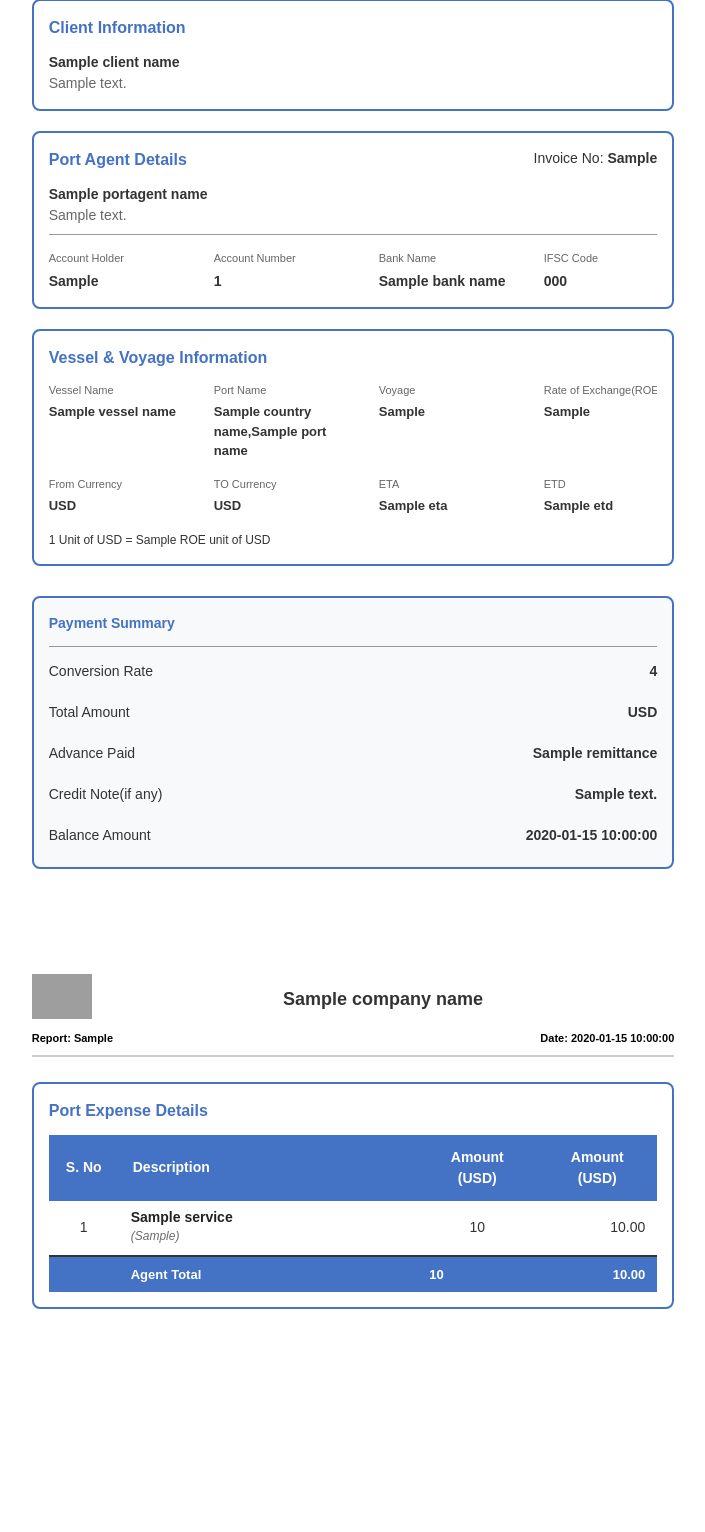
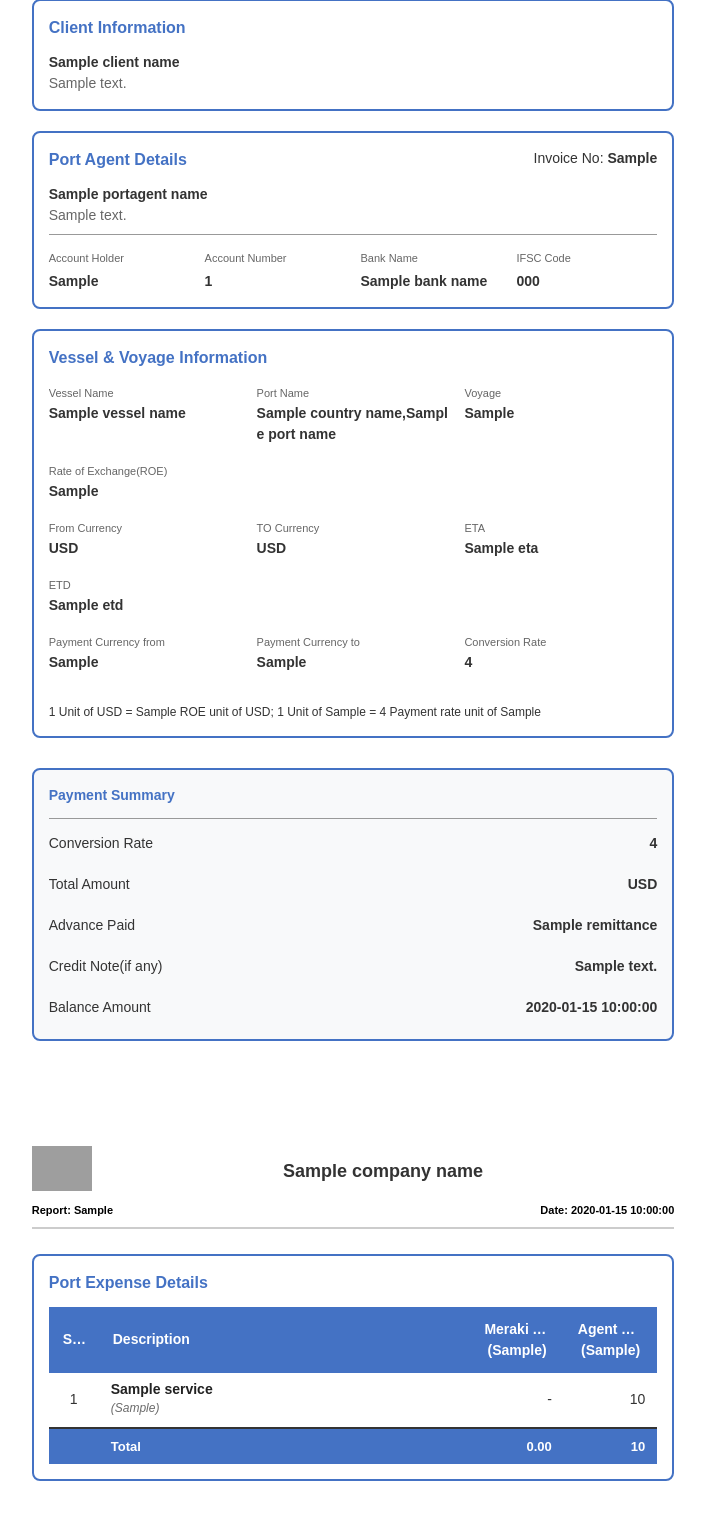
Before and after one commit to merakiops/disbursement-Backend, a Python web app: template app/templates/Report_templates/fda_report_template.html in a window 1280 px wide. Shown: the part 184-1716 px from the top of the page, without its empty margins (287-992 px from the left). Before the commit the page ends 1493 px from the top, so only its background shows below. Run offline with Jinja, Linux system fonts and the light colour scheme; the template is opened without the code that fills it: most values are stand-ins (such as "Sample title", 1, 10 or a date in 2020); grey boxes are pictures that could not be loaded.

Commit message:
pda fda report update

```diff
--- a/app/models/vw_fda_report.py
+++ b/app/models/vw_fda_report.py
@@ -45,3 +45,6 @@ class FdaReport(Base):
     fda_roe = Column(Float)
     fda_currency_from = Column(String)
     fda_currency_to = Column(String)
+    pmt_curr_to = Column(String)
+    pmt_curr_from=Column(String) #for the error msg
+    system_service_charge = Column(JSON)
--- a/app/models/vw_pda_report.py
+++ b/app/models/vw_pda_report.py
@@ -42,3 +42,6 @@ class PdaReport(Base):
     pda_roe = Column(Float)
     pda_currency_from = Column(String)
     pda_currency_to = Column(String)
+    pmt_curr_to = Column(String)
+    system_service_charge = Column(JSON)
+    pmt_curr_from=Column(String) #for the error msg
--- a/app/templates/Report_templates/fda_report_template.html
+++ b/app/templates/Report_templates/fda_report_template.html
@@ -111,8 +111,32 @@
                         <span class="value"><strong>{{etd}}</strong></span>
                     </div>
                 </div>
+
+                <!-- add three more fields to identify the currency conversion -->
+
+                <div class="vessel-labels">
+                    <div class="vessel-item">
+                        <span class="label">Payment Currency from</span>
+                        <span class="value"><strong>{{pmt_curr_from}}</strong></span>
+                    </div>
+                    <div class="vessel-item">
+                        <span class="label">Payment Currency to</span>
+                        <span class="value"><strong>{{pmt_curr_to}}</strong></span>
+                    </div>
+                    <div class="vessel-item">
+                        <span class="label">Conversion Rate</span>
+                        <span class="value"><strong>{{conversion_rate}}</strong></span>
+                    </div>
+                    <div class="vessel-item">
+                        <span class="label"></span>
+                        <span class="value"><strong></strong></span>
+                    </div>
+
+                </div>
+
+
                 <div class="roe-explanation" style="margin-top: 15px;">
-                    1 Unit of {{fda_currency_from}} = {{fda_roe}} ROE unit of {{fda_currency_to}}
+                    1 Unit of {{fda_currency_from}} = {{fda_roe}} ROE unit of {{fda_currency_to}}; 1 Unit of {{pmt_curr_from}} = {{conversion_rate}} Payment rate unit of {{pmt_curr_to}}
                 </div>
             </div>
 
@@ -194,16 +218,23 @@
                     <h3>Port Expense Details</h3>
                 <table class="expense-table">
                     <colgroup>
-                        <col style="width:70px; white-space: nowrap;" />
-                        <col style="width:auto" />
-                        <col style="width:120px" />
+                        <col style="width:50px; white-space: nowrap;" />
+                        <col style="width:auto;" />
+                        <col style="width:12ch;" />
+                        <col style="width:12ch;" />
+                        <!-- <col style="width:12ch;" /> -->
                     </colgroup>
                     <thead>
                         <tr>
                             <th>S.&nbsp;No</th>
                             <th>Description</th>
-                            <th style="text-align: center;">Amount <br />({{fda_currency_from}})</th>
-                            <th style="text-align: center;">Amount <br />({{fda_currency_to}})</th>
+                            <th style="text-align: center;">
+                                Meraki Amount
+                                <br />
+                                ({% if pmt_curr_to %}{{pmt_curr_to}}{% else %}NA{% endif %})
+                            </th>
+                            <th style="text-align: center;">Agent Amount <br />({% if pmt_curr_to %}{{pmt_curr_to}}{% else %}NA{% endif %})</th>
+                            <!-- <th style="text-align: center;">Amount <br />({{fda_currency_to}})</th> wanted only two column -->
                         </tr>
                     </thead>
                     <tbody>
@@ -217,18 +248,30 @@
                                 <div class="service-info">({{ services.info_msg }})</div>
                                 {% endif %}
                             </td>
-                            <td style="text-align: center;">{{ services.total }}</td>
-                            <td style="text-align: right;"><span>{{ "%.2f"|format((services.total * fda_roe) | round(2))
-                                    if services.total and fda_roe else 0 }}</span></td>
+                            <td style="text-align: right;">
+                                {% if system_services and system_services.total and system_services.total|float != 0 %}
+                                {{ "%.2f"|format(system_services.total|float) }}
+                                {% else %}
+                                -
+                                {% endif %}
+                            </td>
+                            <td style="text-align: right;">{{ services.total }}</td>
+                            <!-- <td style="text-align: right;"><span>{{ "%.2f"|format((services.total|float * fda_roe|float)
+                                    | round(2))
+                                    if services.total and fda_roe else 0 }}</span></td>  removed because wanted only two columns-->
                             </tr>
                             {% endfor %}
                             {% if loop.last %}
                             <tr class="total-row">
                                 <td></td>
-                            <td><strong>Agent Total</strong></td>
-                            <td><strong>{{ service_charge.grand_total }}</strong></td>
-                            <td><strong><span>{{ "%.2f"|format((service_charge.grand_total * fda_roe) | round(2)) if
-                                        service_charge.grand_total and fda_roe else 0 }}</span></strong></td>
+                                <td><strong>Total</strong></td>
+                                <td style="text-align: right;">{{ "%.2f"|format(system_service_charge.grand_total|float)
+                                    if system_service_charge.grand_total else "0.00" }}</td>
+                                <td style="text-align: right;"><strong>{{ service_charge.grand_total }}</strong></td>
+                                <!-- <td style="text-align: right;"><strong><span>{{
+                                            "%.2f"|format((service_charge.grand_total|float * fda_roe|float) | round(2))
+                                            if
+                                            service_charge.grand_total and fda_roe else 0 }}</span></strong></td> -->
                             </tr>
                             {% endif %}
                     </tbody>
--- a/app/templates/Report_templates/report_styles.css
+++ b/app/templates/Report_templates/report_styles.css
@@ -184,10 +184,9 @@ hr {
 }
 
 .agent-labels {
-    display: flex;
-    flex-wrap: nowrap;
+    display: grid;
+    grid-template-columns: repeat(4, minmax(0, 1fr));
     gap: 15px;
-    overflow-x: hidden; /* Add horizontal scroll if needed */
 }
 
 .agent-item {
@@ -215,19 +214,35 @@ hr {
 }
 
 /* Vessel Information Flexbox */
-.vessel-labels {
+/* .vessel-labels {
     display: flex;
     flex-wrap: nowrap;
     gap: 15px;
     overflow-x: hidden;
     margin-bottom: 15px;
+} */
+
+/* Vessel Information Flexbox */
+.vessel-labels {
+    display: flex;
+    flex-wrap: wrap;
+    gap: 15px;
+    overflow-x: hidden;
+    margin-bottom: 15px;
 }
 
-.vessel-item {
+/* .vessel-item {
     display: flex;
     flex-direction: column;
     flex: 1;
     min-width: 150px;
+} */
+.vessel-item {
+    flex: 1 1 150px;
+    min-width: 0;
+    word-break: break-all;
+    overflow-wrap: anywhere;
+    white-space: normal;
 }
 
 .vessel-item .label {
@@ -238,12 +253,18 @@ hr {
     hyphens: auto;
 }
 
-.vessel-item .value {
+/* .vessel-item .value {
     color: #333;
     font-size: 13px;
     word-wrap: break-word;
     overflow-wrap: break-word;
     hyphens: auto;
+} */
+
+.vessel-item .value {
+    display: block;
+    word-break: break-all;
+    overflow-wrap: anywhere;
 }
 
 /* Vessel Information Grid */
```
Also changed, not shown: app/api/report_gen_controller.py (+11 -2 lines), app/repo/port_agent_repo.py (+16 -9 lines), app/repo/report_gen_repo.py (+11 -3 lines), app/services/report_service_impl.py (+75 -1 lines), app/templates/Report_templates/pda_report_template.html (+53 -11 lines). Lines whose indentation alone changed are shown as unchanged.
